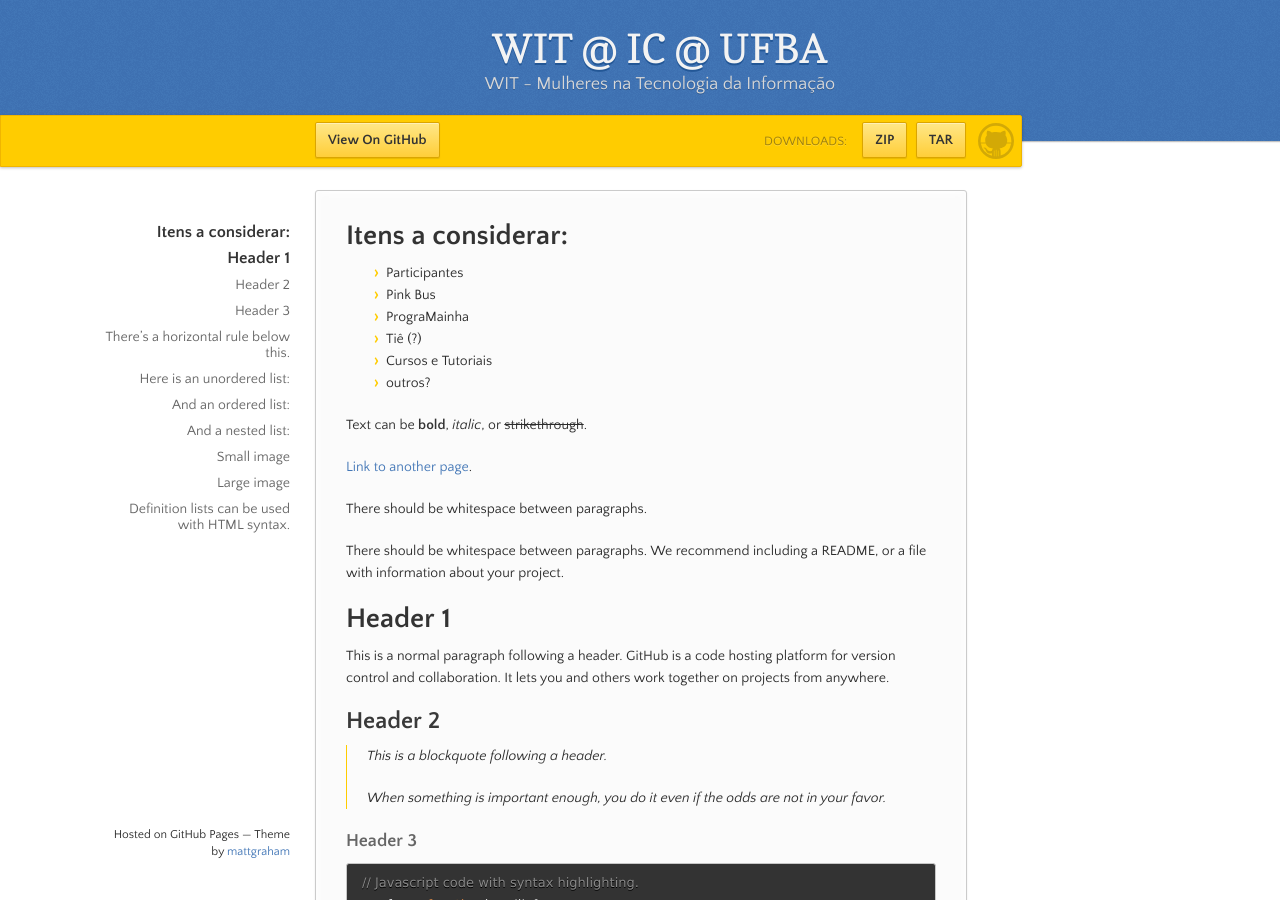
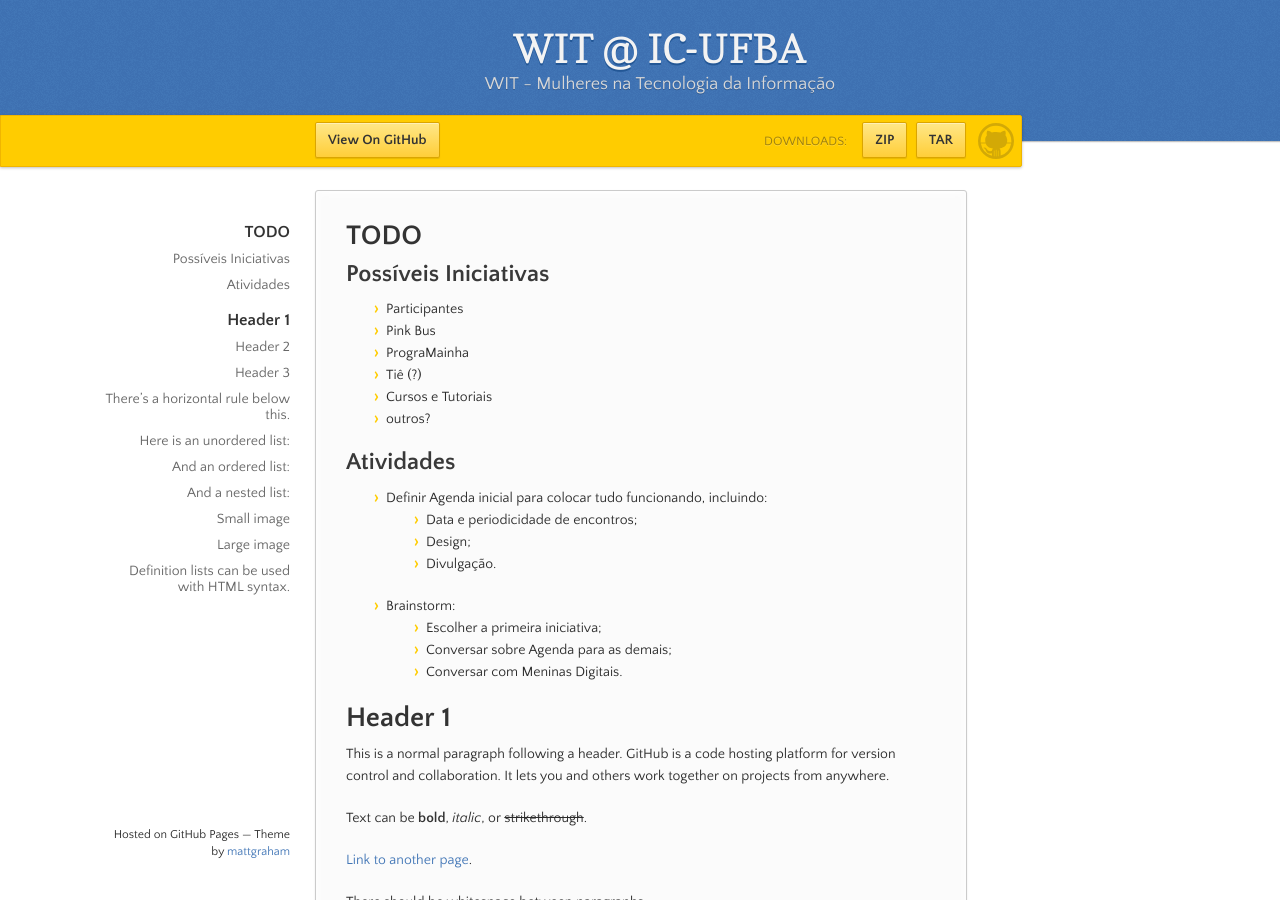
Before and after one commit to christinaflach/wit-ic-ufba, a Jekyll site: the page built from index.md, in a window 1280 px wide and 900 px high. Built offline with Jekyll 4.4.1, drawn with Linux system fonts in a browser that asks for light colours.

Commit message:
TODO list

```diff
--- a/_config.yml
+++ b/_config.yml
@@ -1,4 +1,5 @@
-title: WIT @ IC @ UFBA
+
+title: WIT @ IC-UFBA
 description: WIT - Mulheres na Tecnologia da Informação
 show_downloads: true
 theme: jekyll-theme-leap-day
--- a/index.md
+++ b/index.md
@@ -2,7 +2,9 @@
 layout: default
 ---
 
-# Itens a considerar:
+# TODO
+
+## Possíveis Iniciativas
 
 * Participantes
 * Pink Bus
@@ -11,7 +13,22 @@ layout: default
 * Cursos e Tutoriais
 * outros?
 
+## Atividades
 
+* Definir Agenda inicial para colocar tudo funcionando, incluindo:
+   * Data e periodicidade de encontros;
+   * Design;
+   * Divulgação.
+* Brainstorm:
+   * Escolher a primeira iniciativa;
+   * Conversar sobre Agenda para as demais;
+   * Conversar com Meninas Digitais.
+
+
+
+# Header 1
+
+This is a normal paragraph following a header. GitHub is a code hosting platform for version control and collaboration. It lets you and others work together on projects from anywhere.
 
 Text can be **bold**, _italic_, or ~~strikethrough~~.
 
```
Also changed, not shown: other parts of index.md (+0 -4 lines).
